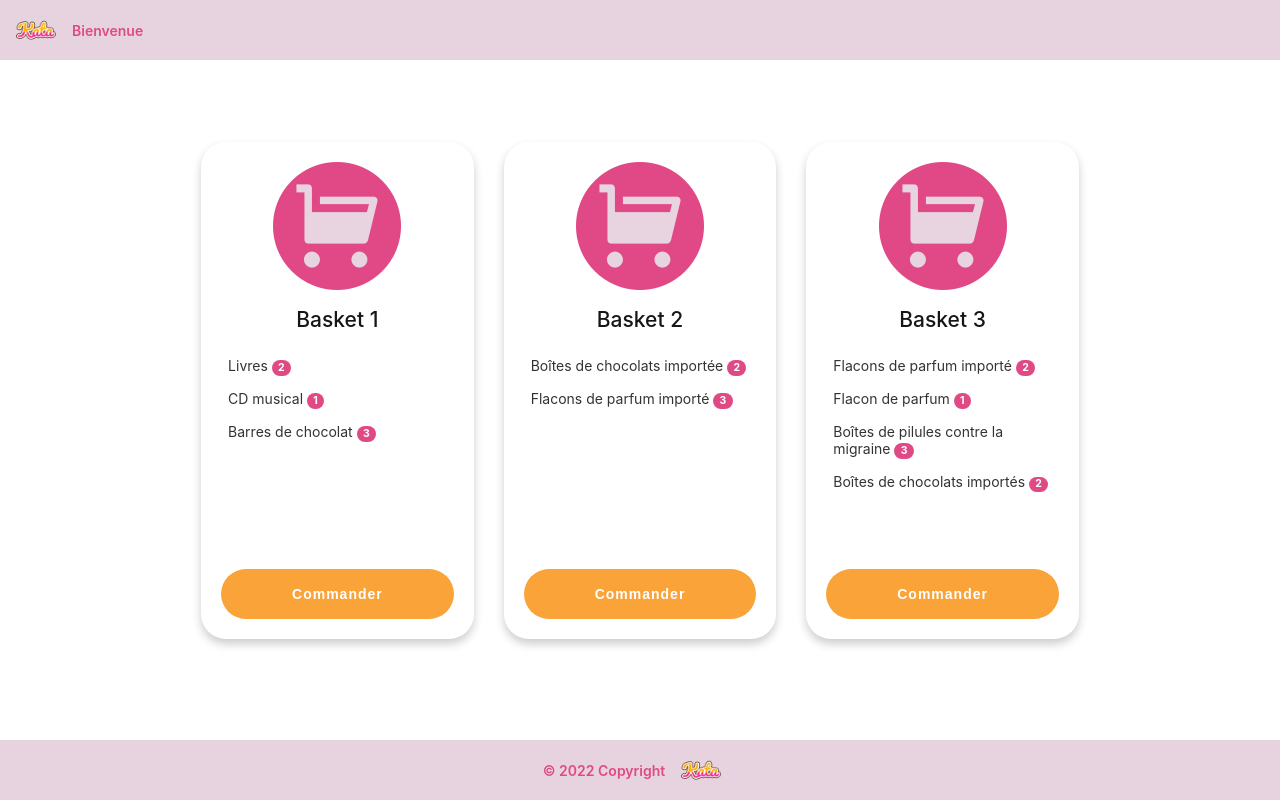
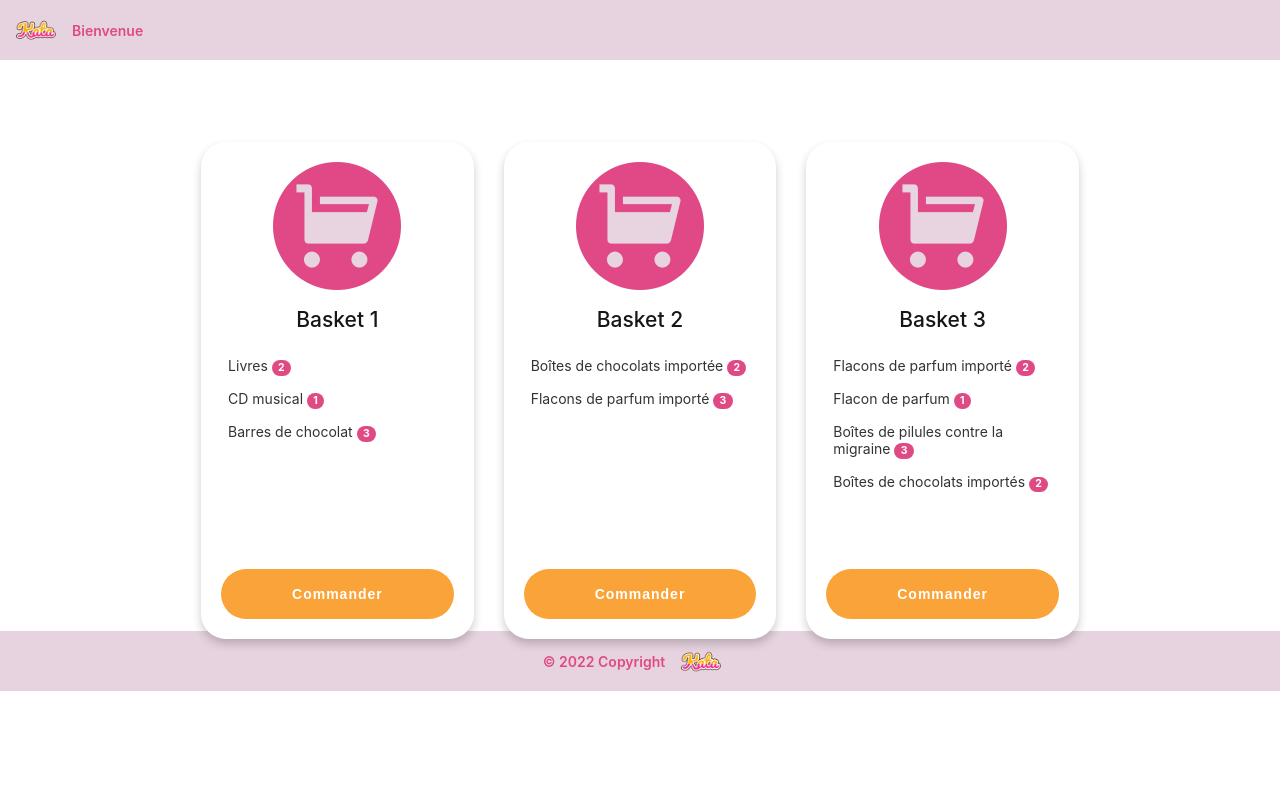
Before and after one commit to firaskooli/kata, an Angular app: page / in a window 1280 px wide. Built offline with nearby package versions, Linux system fonts and the light colour scheme.

Commit message:
Fix Footer  styling

```diff
--- a/src/app/shared/components/footer/footer.component.scss
+++ b/src/app/shared/components/footer/footer.component.scss
@@ -1,16 +1,11 @@
 @import '../../../../theme/theme-variables';
 
 .footer {
-    position: absolute;
-    bottom: 0;
-    left: 0;
-    right: 0;
     height: 60px;
     display: flex;
     align-items: center;
     justify-content: center;
     background-color: $queen-pink;
-    color: white;
     font-weight: 600;
     .copyright {
         color: $fandango-pink;
```
